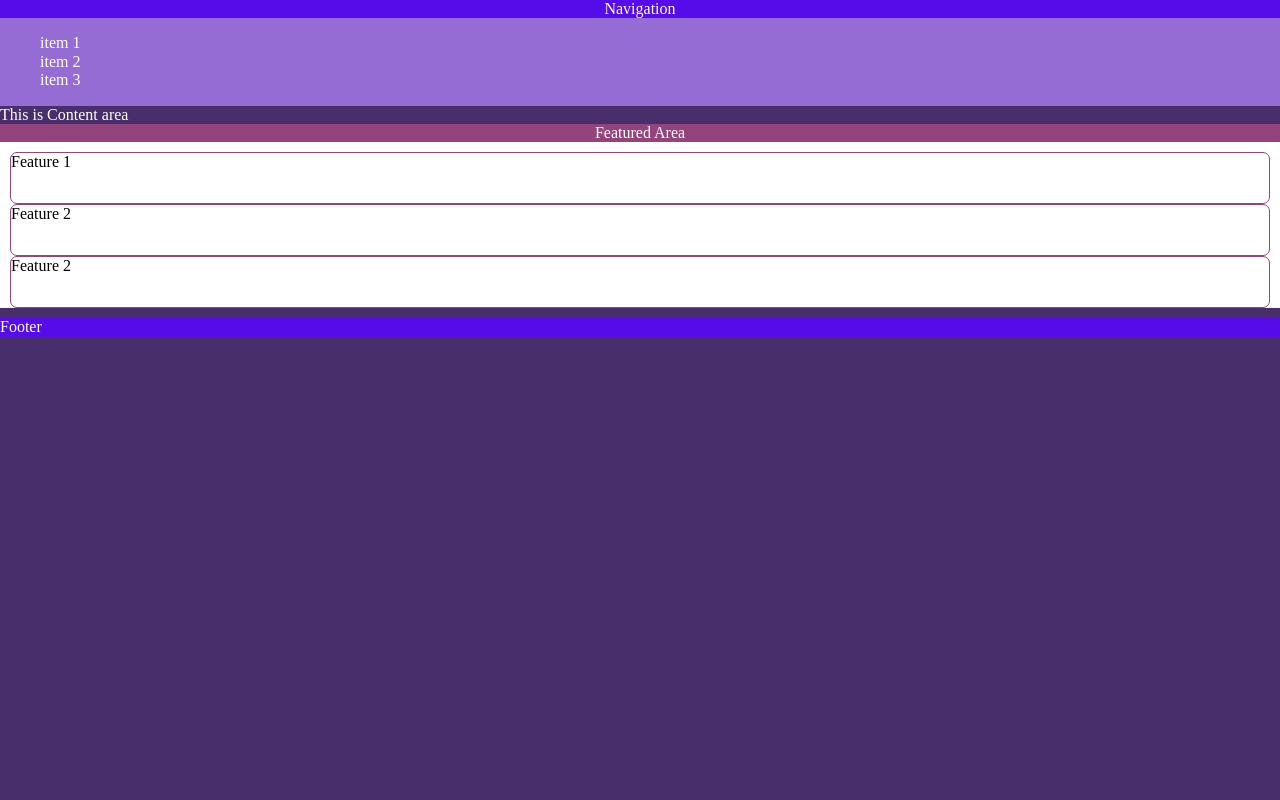
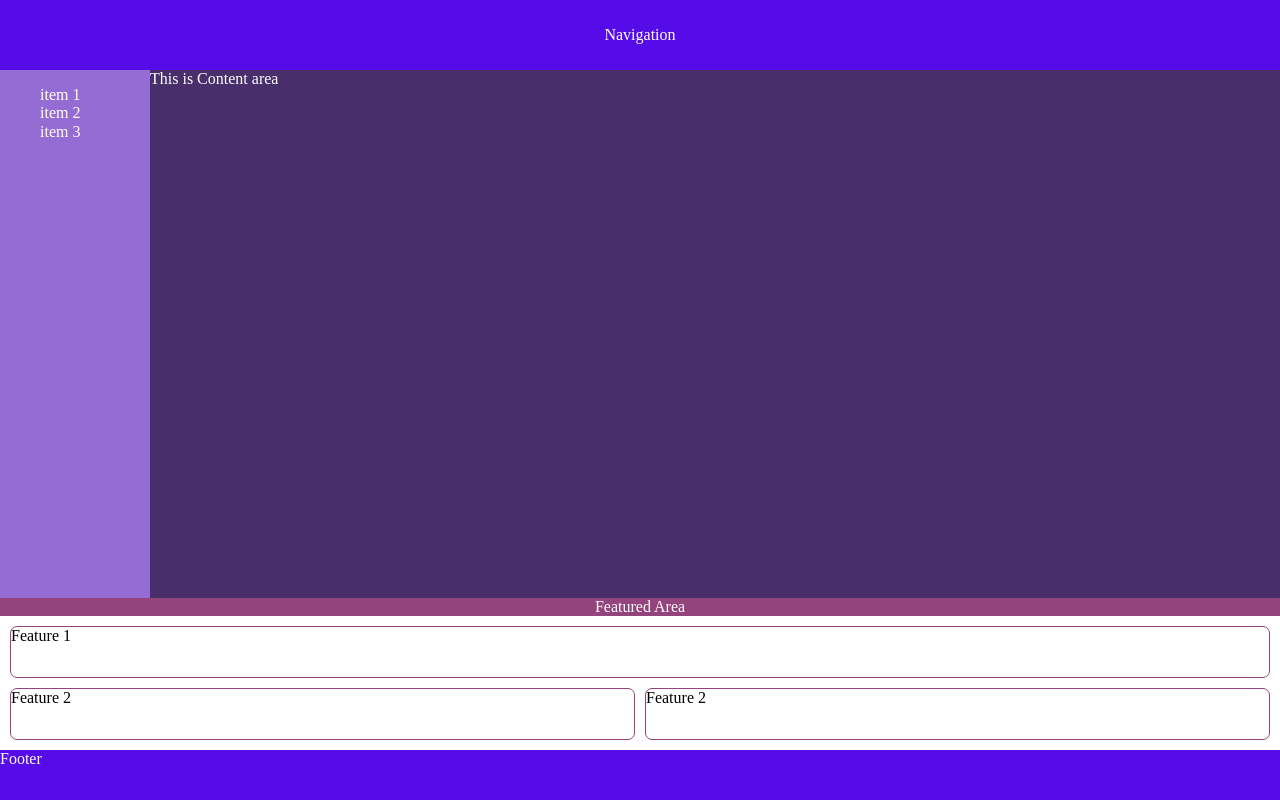
Before and after one commit to sydstrr/css-grid, a plain HTML site: page index.html in a window 1280 px wide. Drawn offline with nearby package versions, Linux system fonts and the light colour scheme; files that its build step writes are made by us from their sources.

Commit message:
Update main.scss

```diff
--- a/styles/main.scss
+++ b/styles/main.scss
@@ -2,3 +2,20 @@
 @import './partials/base';
 
 // Class assignment code below this line
+.page-wrapper{
+    display: grid;
+   grid-template-rows: 70px 1fr auto 50px;
+}
+.content-wrapper{
+    display: grid;
+    grid-template-columns: 150px 1fr;
+}
+.featured-items{
+    display: grid;
+    grid-template-columns: repeat(2, 1fr);
+    gap: 10px;
+}
+.feature-one{
+   grid-column-start: 1;
+   grid-column-end: 3;
+}
```
